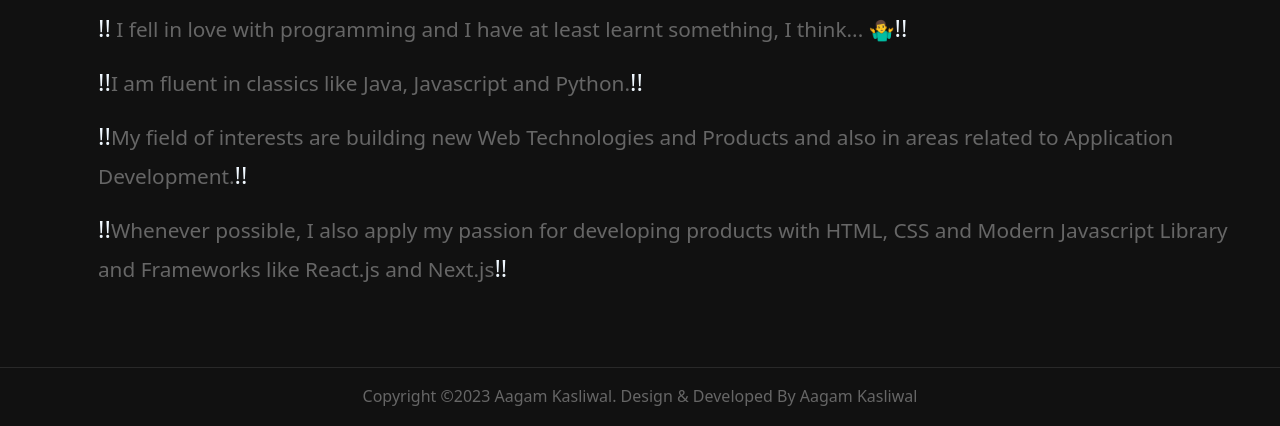
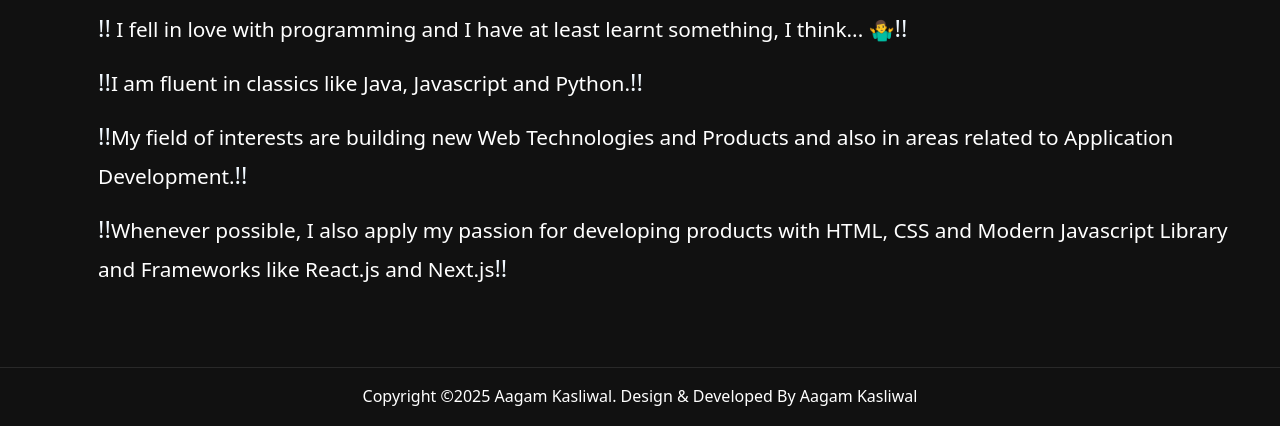
Before and after one commit to AagamK/Aagam-Portfolio, a plain HTML site: page index.html in a window 1280 px wide. Shown: the part 765-1191 px from the top of the page. Drawn offline with Linux system fonts and the light colour scheme.

Commit message:
colour change

```diff
--- a/index.html
+++ b/index.html
@@ -54,7 +54,7 @@
         </div>
     </main>
     <footer>
-        <p>Copyright ©2023 Aagam Kasliwal. Design & Developed By Aagam Kasliwal</p>
+        <p>Copyright ©2025 Aagam Kasliwal. Design & Developed By Aagam Kasliwal</p>
     </footer>
     <script src="script.js"></script>
     <script>
--- a/style.css
+++ b/style.css
@@ -116,7 +116,7 @@ body {
 }
 
 .intro-details {
-    color: #666666;
+    color: white;
 }
 
 .subtitle {
@@ -137,7 +137,7 @@ body {
 }
 
 .about-content {
-    color: #666666;
+    color: white;
     font-size: 1.5rem;
     margin-bottom: 4rem;
 }
@@ -372,7 +372,7 @@ footer {
     text-align: center;
     padding: 1rem 2rem;
     bottom: 0%;
-    color: #666666;
+    color: white;
     border-top: 1px solid rgba(255, 255, 255, 0.1);
 }
 
```
Also changed, not shown: about.html (+1 -1 lines), contact.html (+1 -1 lines), projects.html (+1 -1 lines), resume.html (+1 -1 lines).
